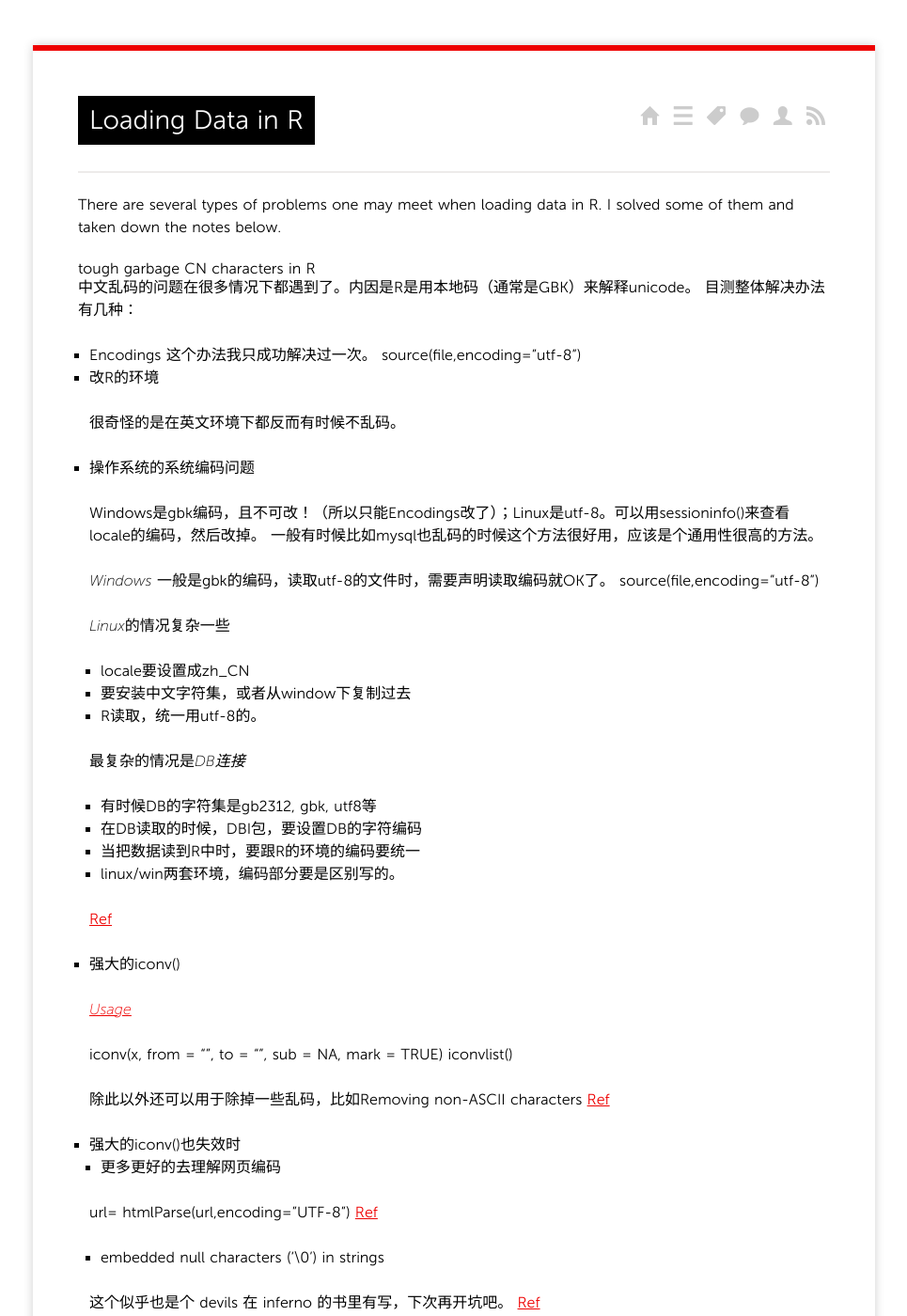
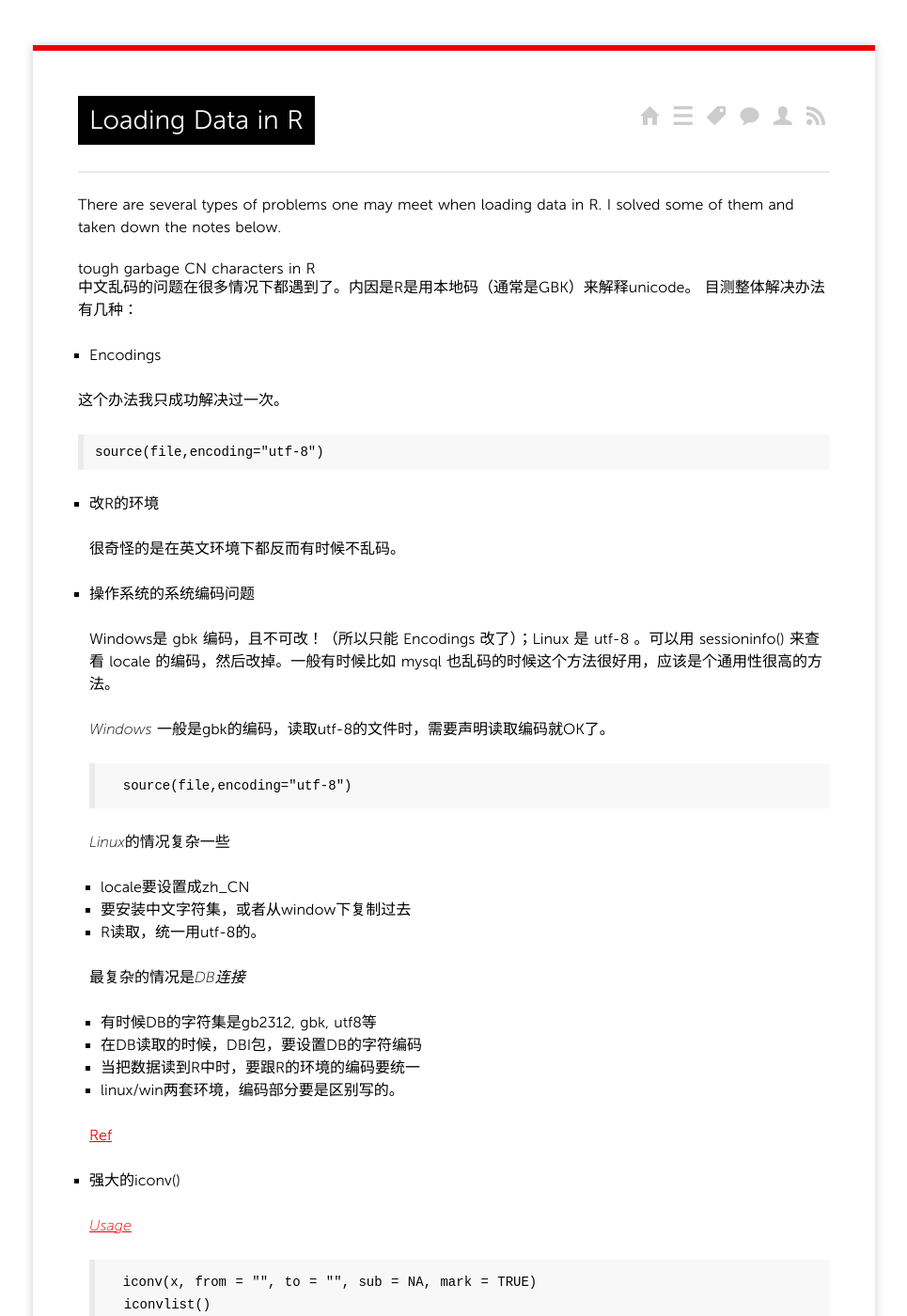
Before and after one commit to niangaotuantuan/niangaotuantuan.github.io, a Jekyll site: the page built from _posts/2013/2013-06-27-loading-data-in-R.md, in a window 1280 px wide and 1400 px high. Shown: the whole window at 94% size, without its empty margins (157-1122 px from the left). Built offline with Jekyll 4.4.1, drawn with Linux system fonts in a browser that asks for light colours; Markdown is read by kramdown in place of the engine named in the settings; comment, search, counter and statistics services are not loaded; some of the changed text lies outside the part shown.

Commit message:
edit code format

```diff
--- a/_posts/2013/2013-06-27-loading-data-in-R.md
+++ b/_posts/2013/2013-06-27-loading-data-in-R.md
@@ -15,18 +15,22 @@ There are several types of problems one may meet when loading data in R. I solve
 目测整体解决办法有几种：
 
 * Encodings
+
 这个办法我只成功解决过一次。
-source(file,encoding="utf-8")
+
+	source(file,encoding="utf-8")
+
 * 改R的环境
 
 	很奇怪的是在英文环境下都反而有时候不乱码。
 * 操作系统的系统编码问题
 
-	Windows是gbk编码，且不可改！（所以只能Encodings改了）；Linux是utf-8。可以用sessioninfo()来查看locale的编码，然后改掉。
-	一般有时候比如mysql也乱码的时候这个方法很好用，应该是个通用性很高的方法。
+	Windows是 gbk 编码，且不可改！（所以只能 Encodings 改了）；Linux 是 utf-8 。可以用 sessioninfo() 来查看 locale 的编码，然后改掉。一般有时候比如 mysql 也乱码的时候这个方法很好用，应该是个通用性很高的方法。
 
 	*Windows*
-	一般是gbk的编码，读取utf-8的文件时，需要声明读取编码就OK了。 source(file,encoding="utf-8")
+	一般是gbk的编码，读取utf-8的文件时，需要声明读取编码就OK了。
+
+		source(file,encoding="utf-8")
 
 	*Linux*的情况复杂一些
 	* locale要设置成zh_CN
@@ -44,15 +48,16 @@ source(file,encoding="utf-8")
 
 	[*Usage*](http://stat.ethz.ch/R-manual/R-patched/library/base/html/iconv.html)
 
-	iconv(x, from = "", to = "", sub = NA, mark = TRUE)
-	iconvlist()
+		iconv(x, from = "", to = "", sub = NA, mark = TRUE)
+		iconvlist()
 
-	除此以外还可以用于除掉一些乱码，比如Removing non-ASCII characters  [Ref](http://stackoverflow.com/questions/9934856/removing-non-ascii-characters-from-data-files)
+	除此以外还可以用于除掉一些乱码，比如 Removing non-ASCII characters.  [Ref](http://stackoverflow.com/questions/9934856/removing-non-ascii-characters-from-data-files)
 
 * 强大的iconv()也失效时
-	* 更多更好的去理解网页编码
 
-	url= htmlParse(url,encoding="UTF-8")  [Ref](http://yishuo.org/r/2012/09/13/junk-code-again.html)
+	* 更多更好的去理解网页编码 [Ref](http://yishuo.org/r/2012/09/13/junk-code-again.html)
+
+			url= htmlParse(url,encoding="UTF-8")
 
 	* embedded null characters ('\0') in strings
 
@@ -62,12 +67,12 @@ source(file,encoding="utf-8")
 
 大概是 missing value 要仔细处理。
 
-和missing value有关的大概有4件事：
+和 missing value 有关的大概有4件事：
 
-* 如何填充missing value
-* misquote等等会引起missing value
-* whitespace可能丧失
-* extraneous fields用fill解决或者用count.fields诊断（可以见read.table那篇帖子）
+* 如何填充 missing value
+* misquote 等等会引起 missing value
+* whitespace 可能丧失
+* extraneous fields 用 fill 解决或者用 count.fields 诊断
 
 		x <- count.fields("UserProfile.tsv", sep = '\t')
 		table(x)
```
Also changed, not shown: other parts of _posts/2013/2013-06-27-loading-data-in-R.md (+2 -4 lines), _posts/2013/2013-07-03-covariate-shift-correction.md (+8 -4 lines), _posts/2013/2013-10-04-loading-big-data-in-R.md (+6 -6 lines).
